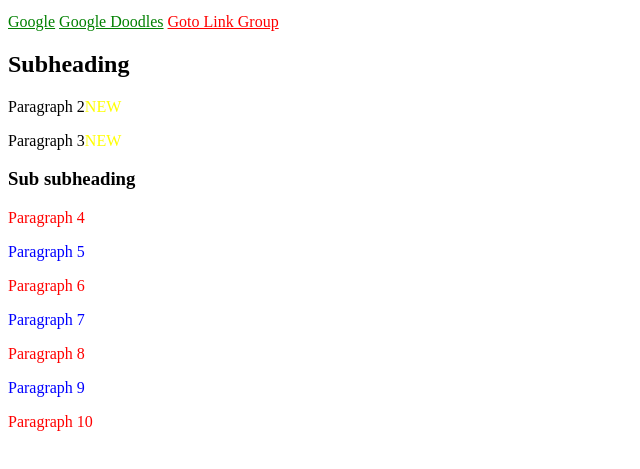
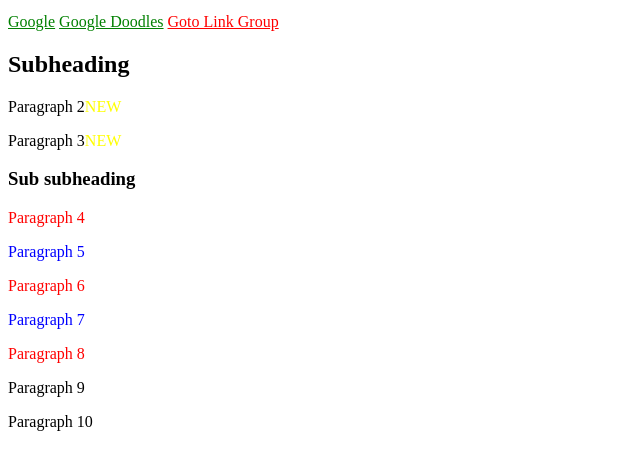
Before and after one commit to Edi-ITA/Css-zadatak, a plain HTML site: page index.html in a window 1280 px wide. Shown: the part 101-570 px from the top of the page, without its empty margins (0-640 px from the left). Drawn offline with Linux system fonts and the light colour scheme.

Commit message:
second commit

```diff
--- a/style.css
+++ b/style.css
@@ -18,15 +18,6 @@ a[href="https://www.link-group.eu/"] {
 #second-div p:nth-child(odd) {
     color: blue;
 }
-
-body>p:nth-last-of-type(2) {
-    color: blue;
-}
-
-body>p:last-of-type {
-    color: red;
-}
-
 body>p:last-child:hover {
     font-style: italic;
 }
```
